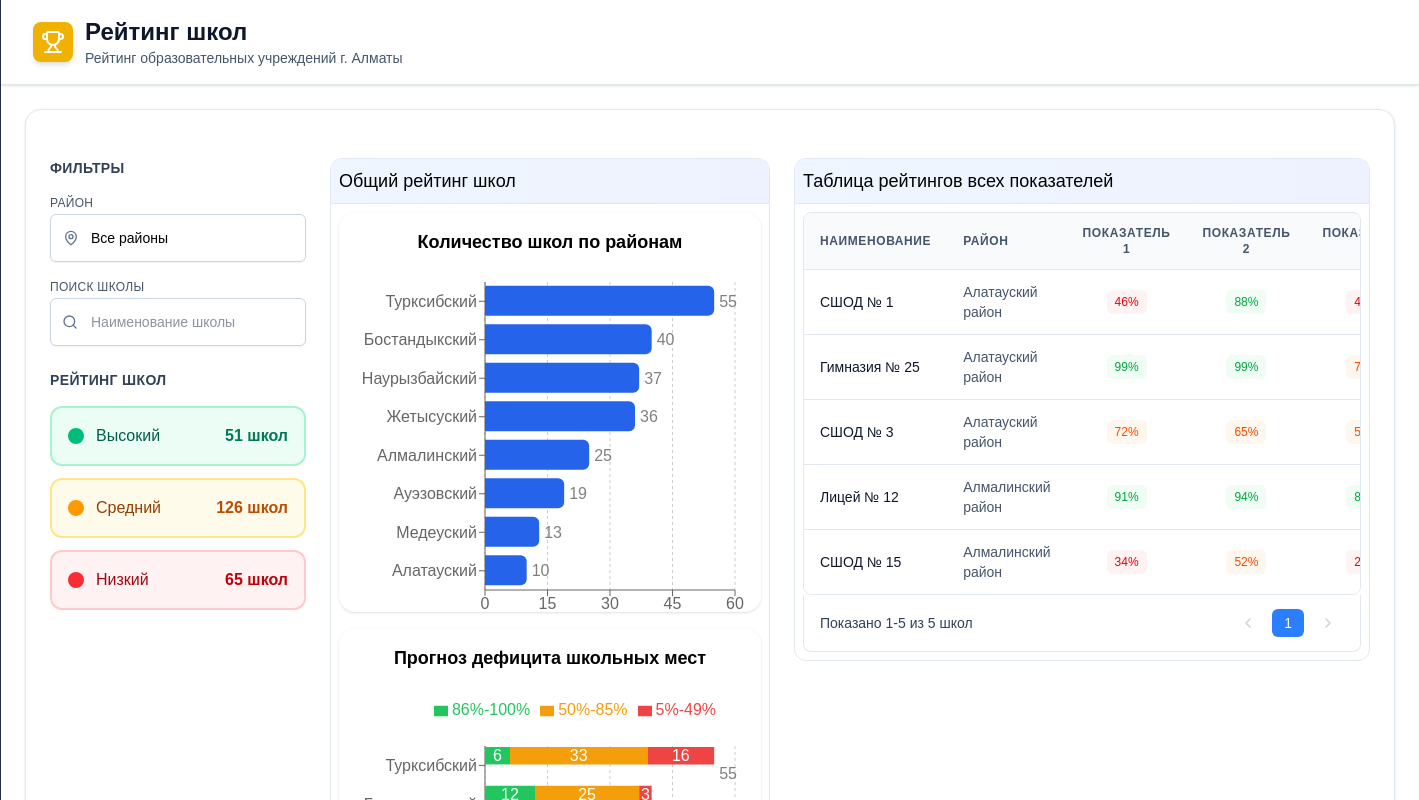
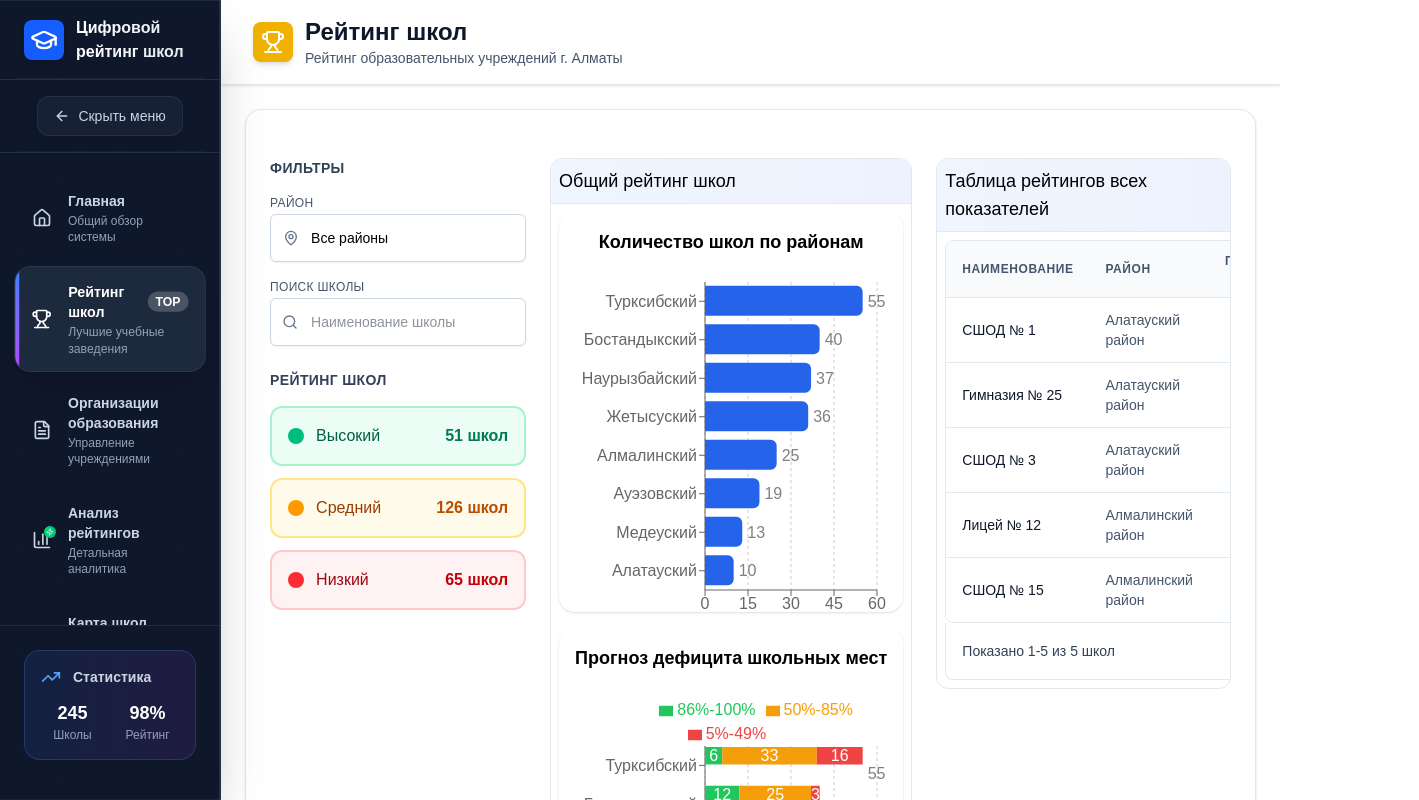
Before and after one commit to Kutcher1945/schools_rating, a Next.js app: page /rating in a window 1280 px wide. Shown: the whole page, 1419 px wide, since content can reach past the window. Built offline with nearby package versions, Linux system fonts and the light colour scheme.

Commit message:
Rating table fix

```diff
--- a/src/app/rating/page.tsx
+++ b/src/app/rating/page.tsx
@@ -83,12 +83,10 @@ export default function RatingPage() {
 
                 {/* Main Content */}
                 <main className="space-y-6 p-6">
-                    {/* Map Container */}
                     <motion.div variants={itemVariants}>
                         <Card className="overflow-hidden bg-white rounded-2xl shadow-sm border border-slate-200">
                         <CardContent className="p-6">
                             <div className="flex gap-6 min-h-screen">
-                            {/* Left Sidebar - Controls and Indicators */}
                                 <div className="flex flex-col gap-6 w-64 flex-shrink-0">
                                     <div className="space-y-3">
                                         <h3 className="text-sm font-semibold text-slate-700 uppercase tracking-wide">Фильтры</h3>
@@ -157,7 +155,7 @@ export default function RatingPage() {
                                 </div>
 
 
-                                <div className="flex-shrink-0 bg-white rounded-xl border border-slate-200 h-full overflow-hidden w-1/3">
+                                <div className="flex-shrink-0 bg-white rounded-xl border border-slate-200 h-full overflow-hidden">
                                     <div className="bg-gradient-to-r from-blue-50 to-indigo-50 border-b border-slate-200">
                                         <div className="flex items-center p-2 text-lg">
                                             <h3 className="text-black">Общий рейтинг школ</h3>
@@ -171,13 +169,13 @@ export default function RatingPage() {
                                     </div>
                                 </div>
 
-                                <div className="bg-white rounded-xl border border-slate-200 h-full overflow-hidden w-full">
+                                <div className="bg-white rounded-xl border border-slate-200 h-full overflow-hidden">
                                     <div className="bg-gradient-to-r from-blue-50 to-indigo-50 border-b border-slate-200">
                                         <div className="flex items-center p-2 text-lg">
                                             <h3 className="text-black">Таблица рейтингов всех показателей</h3>
                                         </div>
                                     </div>
-                                    <div className="p-2">
+                                    <div className="flex-1 w-[500px] p-2">
                                         <RatingTable/>
                                     </div>
                                 </div>
--- a/src/components/rating-table.tsx
+++ b/src/components/rating-table.tsx
@@ -101,9 +101,9 @@ export default function RatingTable() {
   const currentData = mockData.slice(startIndex, endIndex);
 
   return (
-    <div className="w-full ">
+    <div className="w-full">
       <div className="overflow-x-auto border border-slate-200 rounded-lg bg-white">
-        <table className="w-full text-sm">
+        <table className="text-sm w-full">
           <thead className="bg-slate-50">
             <tr>
               <th className="px-4 py-3 text-left text-xs font-semibold text-slate-600 uppercase tracking-wider border-b border-slate-200">
```
